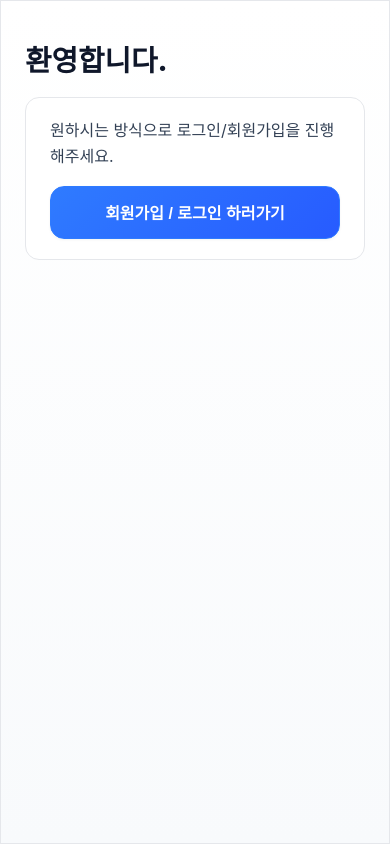
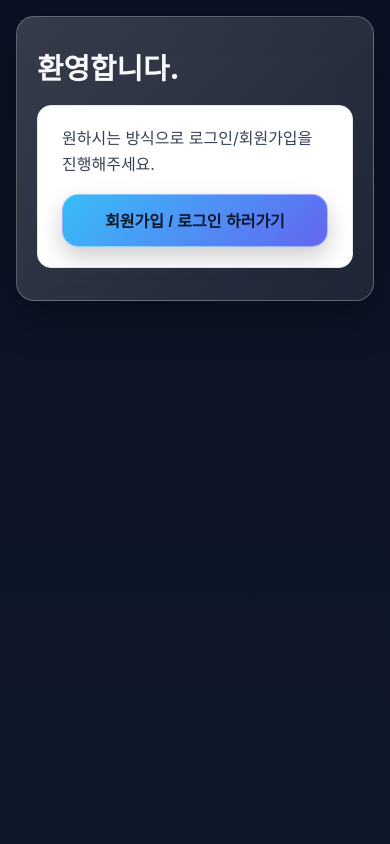
Before and after one commit to MinsangKwak/easyBudget, a React (Vite) app: page / in a window 390 px wide. Built offline with nearby package versions, Linux system fonts and the light colour scheme.

Commit message:
Add captcha gate and glassmorphic styling to cert flow

```diff
--- a/src/App.css
+++ b/src/App.css
@@ -1,12 +1,13 @@
 .app_root {
   min-height: 100vh;
-  padding: 2rem 1.5rem 3rem;
-  background: radial-gradient(circle at 20% 20%, #ebf2ff, transparent 25%),
-    radial-gradient(circle at 80% 0%, #e0f7ff, transparent 25%),
-    #f5f7fb;
+  padding: 3rem 1.5rem 3.5rem;
+  background: radial-gradient(circle at 10% 20%, rgba(99, 102, 241, 0.25), transparent 30%),
+    radial-gradient(circle at 80% 0%, rgba(14, 165, 233, 0.3), transparent 28%),
+    linear-gradient(135deg, #0f172a 0%, #0b1224 50%, #0f172a 100%);
   display: flex;
   flex-direction: column;
   gap: 1.25rem;
+  align-items: center;
 }
 
 .app_nav {
@@ -16,8 +17,9 @@
 
 @media (max-width: 640px) {
   .app_root {
-    padding: 0;
-    background: #f5f7fb;
+    padding: 1rem;
+    background: linear-gradient(180deg, #0b1224 0%, #0f172a 100%);
+    align-items: stretch;
   }
 
   .app_nav {
--- a/src/components/Content/Title/index.css
+++ b/src/components/Content/Title/index.css
@@ -2,7 +2,7 @@
   margin: 0;
   font-size: 1.8rem;
   line-height: 1.4;
-  color: #0f172a;
+  color: #f8fafc;
   font-weight: 800;
 }
 
@@ -13,5 +13,5 @@
 }
 
 .text_primary {
-  color: #2563eb;
+  color: #7dd3fc;
 }
--- a/src/components/Form/BaseButton/index.css
+++ b/src/components/Form/BaseButton/index.css
@@ -6,17 +6,17 @@
   width: 100%;
   min-height: 48px;
   padding: 0.85rem 1rem;
-  border-radius: 14px;
-  border: 1px solid transparent;
-  background-color: #f1f3f5;
-  color: #111;
+  border-radius: 16px;
+  border: 1px solid rgba(255, 255, 255, 0.2);
+  background: rgba(255, 255, 255, 0.1);
+  color: #f8fafc;
   font-size: 1rem;
   font-weight: 600;
   cursor: pointer;
   transition: background-color 0.2s ease, border-color 0.2s ease,
     transform 0.2s ease;
   text-decoration: none;
-  box-shadow: 0 1px 3px rgba(0, 0, 0, 0.05);
+  box-shadow: 0 10px 25px rgba(0, 0, 0, 0.2);
 }
 
 .btn_inline {
@@ -32,7 +32,7 @@
 }
 
 .btn:hover {
-  background-color: #e7eaee;
+  background: rgba(255, 255, 255, 0.14);
 }
 
 .btn:active {
@@ -40,19 +40,19 @@
 }
 
 .btn_solid__primary {
-  background: linear-gradient(135deg, #2f7bff, #275bff);
-  color: #fff;
-  border-color: #2f7bff;
+  background: linear-gradient(135deg, #38bdf8, #6366f1);
+  color: #0f172a;
+  border-color: rgba(255, 255, 255, 0.4);
 }
 
 .btn_solid__primary:hover {
-  background: linear-gradient(135deg, #387fff, #2e66ff);
+  background: linear-gradient(135deg, #7dd3fc, #818cf8);
 }
 
 .btn_line__black {
-  background-color: #fff;
-  border-color: #151515;
-  color: #151515;
+  background: rgba(15, 23, 42, 0.35);
+  border-color: rgba(255, 255, 255, 0.25);
+  color: #e2e8f0;
 }
 
 .btn_line__primary {
@@ -66,9 +66,9 @@
   width: auto;
   padding: 0.5rem 0.75rem;
   border-radius: 10px;
-  background-color: #f8fafc;
-  color: #111827;
-  border: 1px solid #e5e7eb;
+  background: rgba(255, 255, 255, 0.12);
+  color: #f8fafc;
+  border: 1px solid rgba(255, 255, 255, 0.2);
   font-size: 0.85rem;
 }
 
@@ -87,16 +87,16 @@
   min-height: auto;
   padding: 0.35rem 0.8rem;
   border-radius: 10px;
-  background-color: transparent;
-  color: #374151;
-  border: 1px solid #d1d5db;
+  background-color: rgba(255, 255, 255, 0.08);
+  color: #cbd5e1;
+  border: 1px solid rgba(255, 255, 255, 0.2);
 }
 
 .btn_bank {
   justify-content: space-between;
-  background-color: #fff;
-  color: #111;
-  border: 1px solid #e5e7eb;
+  background: rgba(255, 255, 255, 0.1);
+  color: #f8fafc;
+  border: 1px solid rgba(255, 255, 255, 0.25);
   padding: 1rem 1.25rem;
   text-align: left;
 }
@@ -138,9 +138,9 @@
 }
 
 .btn_cert__back {
-  background-color: #fff;
-  color: #475569;
-  border-color: #e2e8f0;
+  background-color: rgba(255, 255, 255, 0.08);
+  color: #e2e8f0;
+  border-color: rgba(255, 255, 255, 0.2);
 }
 
 .btn_email_join_submit,
--- a/src/components/Form/FormCaptcha/index.css
+++ b/src/components/Form/FormCaptcha/index.css
@@ -9,10 +9,13 @@
   grid-template-columns: 1fr auto auto;
   align-items: center;
   gap: 0.75rem;
-  padding: 0.75rem 1rem;
-  border-radius: 12px;
-  background-color: #f8fafc;
-  border: 1px solid #e5e7eb;
+  padding: 0.85rem 1.1rem;
+  border-radius: 14px;
+  background: linear-gradient(135deg, rgba(255, 255, 255, 0.14), rgba(255, 255, 255, 0.08));
+  border: 1px solid rgba(255, 255, 255, 0.2);
+  box-shadow: 0 12px 30px rgba(0, 0, 0, 0.2);
+  backdrop-filter: blur(10px);
+  -webkit-backdrop-filter: blur(10px);
 }
 
 .captcha_code {
@@ -20,5 +23,5 @@
   font-weight: 700;
   font-size: 1.1rem;
   letter-spacing: 0.08em;
-  color: #111827;
+  color: #f8fafc;
 }
--- a/src/components/Form/FormFieldInput/index.css
+++ b/src/components/Form/FormFieldInput/index.css
@@ -12,30 +12,33 @@
 
 .form_label {
   font-weight: 600;
-  color: #111827;
+  color: #e2e8f0;
   font-size: 0.95rem;
 }
 
 .form_field__input {
   width: 100%;
   padding: 0.85rem 1rem;
-  border-radius: 12px;
-  border: 1px solid #d1d5db;
-  background-color: #fff;
+  border-radius: 14px;
+  border: 1px solid rgba(255, 255, 255, 0.25);
+  background: rgba(255, 255, 255, 0.08);
   font-size: 1rem;
-  color: #111827;
-  transition: border-color 0.2s ease, box-shadow 0.2s ease;
+  color: #f8fafc;
+  transition: border-color 0.2s ease, box-shadow 0.2s ease, background 0.2s ease;
+  backdrop-filter: blur(8px);
+  -webkit-backdrop-filter: blur(8px);
 }
 
 .form_field__input:focus {
-  border-color: #2563eb;
+  border-color: #60a5fa;
   outline: none;
-  box-shadow: 0 0 0 3px rgba(37, 99, 235, 0.15);
+  box-shadow: 0 0 0 3px rgba(96, 165, 250, 0.25);
+  background: rgba(255, 255, 255, 0.12);
 }
 
 .form_field__clear {
   align-self: flex-end;
-  color: #6b7280;
+  color: #cbd5e1;
   font-size: 0.9rem;
   cursor: pointer;
   visibility: visible;
--- a/src/components/Layout/Screen/index.css
+++ b/src/components/Layout/Screen/index.css
@@ -1,11 +1,13 @@
 .screen {
   width: min(720px, 100%);
   margin: 0 auto;
-  padding: 2.5rem 1.5rem;
-  background: linear-gradient(180deg, #ffffff 0%, #f8fafc 100%);
-  border-radius: 18px;
-  box-shadow: 0 10px 45px rgba(15, 23, 42, 0.08);
-  border: 1px solid #e5e7eb;
+  padding: 2.75rem 1.75rem;
+  background: linear-gradient(135deg, rgba(255, 255, 255, 0.18), rgba(255, 255, 255, 0.08));
+  border-radius: 26px;
+  box-shadow: 0 20px 60px rgba(0, 0, 0, 0.35), 0 1px 0 rgba(255, 255, 255, 0.12) inset;
+  border: 1px solid rgba(255, 255, 255, 0.25);
+  backdrop-filter: blur(14px);
+  -webkit-backdrop-filter: blur(14px);
 }
 
 .screen_body {
@@ -22,15 +24,16 @@
 
 .content_description {
   margin: 0;
-  color: #475569;
+  color: #cbd5e1;
   line-height: 1.6;
 }
 
 @media (max-width: 640px) {
   .screen {
-    border-radius: 0;
-    box-shadow: none;
+    border-radius: 18px;
+    box-shadow: 0 15px 40px rgba(0, 0, 0, 0.35);
     width: 100%;
-    min-height: 100vh;
+    min-height: auto;
+    padding: 2rem 1.25rem;
   }
 }
--- a/src/components/Screen/Member/Cert/ScreenUser/index.css
+++ b/src/components/Screen/Member/Cert/ScreenUser/index.css
@@ -1,20 +1,25 @@
 .screen_certificate__user .content_description {
-  color: #475569;
+  color: #cbd5e1;
   margin: 0;
 }
 
 .form_fields {
   display: flex;
   flex-direction: column;
-  gap: 1rem;
+  gap: 1.1rem;
 }
 
 .selected_bank {
   display: inline-flex;
   gap: 0.5rem;
   align-items: center;
-  color: #1f2937;
-  font-weight: 600;
+  color: #e2e8f0;
+  font-weight: 700;
+  padding: 0.85rem 1rem;
+  border-radius: 14px;
+  background: rgba(255, 255, 255, 0.08);
+  border: 1px solid rgba(255, 255, 255, 0.18);
+  backdrop-filter: blur(8px);
 }
 
 .bank_badge {
@@ -23,8 +28,15 @@
   justify-content: center;
   min-width: 56px;
   padding: 0.35rem 0.65rem;
-  background-color: #e0f2fe;
-  color: #0ea5e9;
+  background: rgba(125, 211, 252, 0.16);
+  color: #7dd3fc;
   border-radius: 999px;
   font-weight: 700;
 }
+
+.form_error {
+  background: rgba(239, 68, 68, 0.1);
+  border: 1px solid rgba(239, 68, 68, 0.35);
+  padding: 0.75rem 0.9rem;
+  border-radius: 12px;
+}
--- a/src/components/Screen/Member/Cert/ScreenUser/index.jsx
+++ b/src/components/Screen/Member/Cert/ScreenUser/index.jsx
@@ -8,12 +8,15 @@ import FormFieldInput from "../../../../Form/FormFieldInput";
 import FormCaptcha from "../../../../Form/FormCaptcha";
 import BaseButtonContainer from "../../../../Form/BaseButtonContainer";
 import BaseButton from "../../../../Form/BaseButton";
+import ErrorMessage from "../../../../Form/ErrorMessage";
 
 const ScreenUser = ({
   user,
   selectedBank,
   captchaCode,
   captchaValue,
+  showCaptcha,
+  errorMessage,
   onChangeField,
   onChangeCaptcha,
   onRefreshCaptcha,
@@ -37,6 +40,7 @@ const ScreenUser = ({
                   id="user_name"
                   label="이름"
                   value={user.name}
+                  placeholder="이름을 입력하세요"
                   onChange={(event) => onChangeField("name", event.target.value)}
                 />
               </FormFieldWrapper>
@@ -46,6 +50,7 @@ const ScreenUser = ({
                   id="user_birth"
                   label="생년월일"
                   value={user.birth}
+                  placeholder="1990-01-01"
                   onChange={(event) => onChangeField("birth", event.target.value)}
                 />
               </FormFieldWrapper>
@@ -55,10 +60,12 @@ const ScreenUser = ({
                   id="user_phone"
                   label="휴대폰 번호"
                   value={user.phone}
+                  placeholder="010-1234-5678"
                   onChange={(event) => onChangeField("phone", event.target.value)}
                 />
               </FormFieldWrapper>
 
+              {showCaptcha && (
                 <FormCaptcha
                   code={captchaCode}
                   value={captchaValue}
@@ -66,6 +73,11 @@ const ScreenUser = ({
                   onRefresh={onRefreshCaptcha}
                   onAudioClick={() => {}}
                 />
+              )}
+
+              {errorMessage && (
+                <ErrorMessage className="form_error">{errorMessage}</ErrorMessage>
+              )}
             </div>
           }
           bottom={
--- a/src/index.css
+++ b/src/index.css
@@ -4,8 +4,8 @@
     "Helvetica Neue", sans-serif;
   line-height: 1.6;
   font-weight: 400;
-  color: #0f172a;
-  background-color: #f5f7fb;
+  color: #e2e8f0;
+  background-color: #0f172a;
   text-rendering: optimizeLegibility;
   -webkit-font-smoothing: antialiased;
   -moz-osx-font-smoothing: grayscale;
@@ -17,7 +17,7 @@
 
 body {
   margin: 0;
-  background-color: #f5f7fb;
+  background-color: #0f172a;
 }
 
 a {
```
Also changed, not shown: src/components/Screen/Member/Cert/CertFlow/index.jsx (+65 -6 lines). Lines whose indentation alone changed are shown as unchanged.
